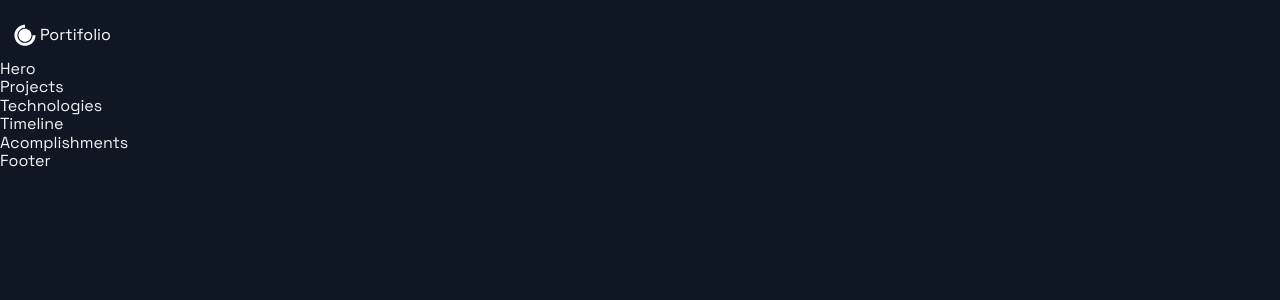
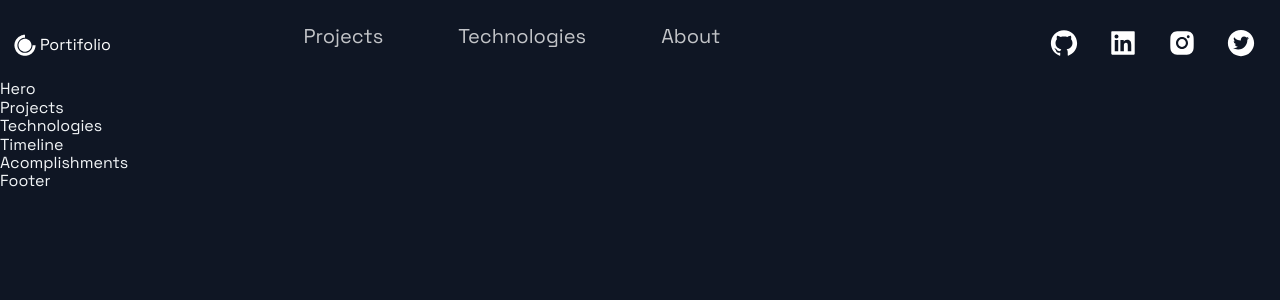
Before and after one commit to Nyakamba/portfolio_website, a Next.js app: page / in a window 1280 px wide. Shown: the top 300 px of the page. Built offline with nearby package versions, Linux system fonts and the light colour scheme.

Commit message:
Header.js

```diff
--- a/src/components/Header/Header.js
+++ b/src/components/Header/Header.js
@@ -1,6 +1,11 @@
 import Link from "next/link";
 import React from "react";
-import { AiFillGithub, AiFillInstagram, AiFillLinkedin } from "react-icons/ai";
+import {
+  AiFillGithub,
+  AiFillInstagram,
+  AiFillLinkedin,
+  AiFillTwitterCircle,
+} from "react-icons/ai";
 import { DiCssdeck } from "react-icons/di";
 
 import {
@@ -17,10 +22,41 @@
     <Div1>
       <Link legacyBehavior href="/">
         <a style={{ display: "flex", alignItems: "center", color: "white" }}>
-          <DiCssdeck size={"3rem"} /> <span>Portifolio</span>
+          <DiCssdeck size="3rem" /> <span>Portifolio</span>
         </a>
       </Link>
     </Div1>
+    <Div2>
+      <li>
+        <Link href="#projects">
+          <NavLink>Projects</NavLink>
+        </Link>
+      </li>
+      <li>
+        <Link href="#tech">
+          <NavLink>Technologies</NavLink>
+        </Link>
+      </li>
+      <li>
+        <Link href="#about">
+          <NavLink>About</NavLink>
+        </Link>
+      </li>
+    </Div2>
+    <Div3>
+      <SocialIcons href="https://github.com">
+        <AiFillGithub size="3rem" />
+      </SocialIcons>
+      <SocialIcons href="https://linkedin.com">
+        <AiFillLinkedin size="3rem" />
+      </SocialIcons>
+      <SocialIcons href="https://instagram.com">
+        <AiFillInstagram size="3rem" />
+      </SocialIcons>
+      <SocialIcons href="https://twitter.com">
+        <AiFillTwitterCircle size="3rem" />
+      </SocialIcons>
+    </Div3>
   </Container>
 );
 
```
